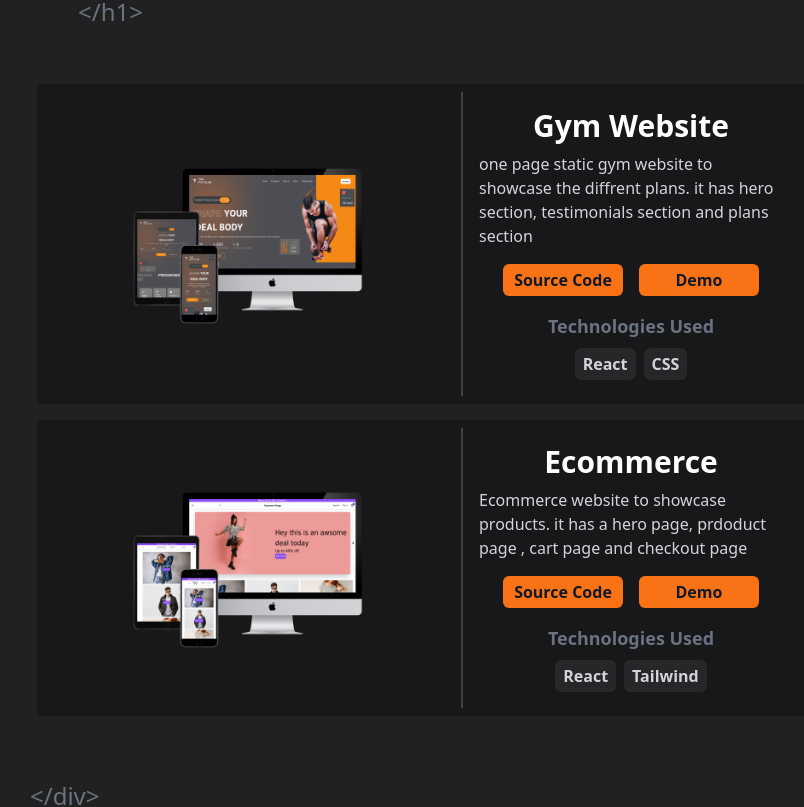
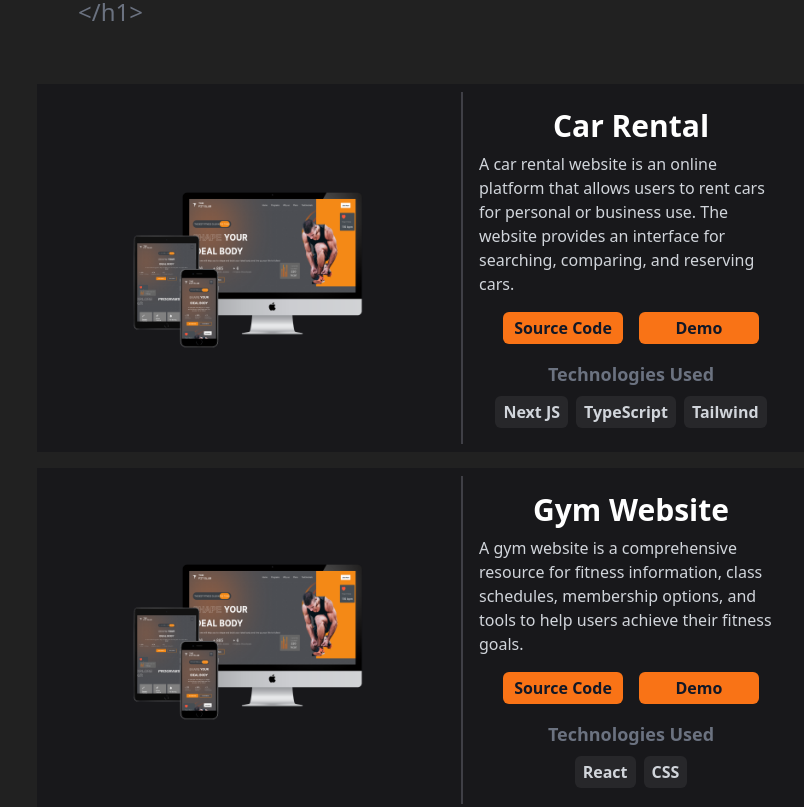
Before and after one commit to Masoud-M/My-Portfolio, a React (Vite) app: page / in a window 1280 px wide. Shown: the part 972-1779 px from the top of the page, without its empty margins (250-1054 px from the left). Built offline with nearby package versions, Linux system fonts and the light colour scheme.

Commit message:
Update Projects.jsx

```diff
--- a/src/components/Projects.jsx
+++ b/src/components/Projects.jsx
@@ -37,8 +37,16 @@ const Projects = () => {
       <div className="flex flex-col justify-center p-4 m-4  items-center gap-4">
         <ProjectItem
           img={GymImg}
+          title="Car Rental"
+          description="A car rental website is an online platform that allows users to rent cars for personal or business use. The website provides an interface for searching, comparing, and reserving cars."
+          techStack={["Next JS", "TypeScript", "Tailwind"]}
+          srcLink="https://github.com/Masoud-M/car-rental"
+          demo="https://647eead214d0787e130c91b3--delicate-tiramisu-c6cc9e.netlify.app/"
+        />
+        <ProjectItem
+          img={GymImg}
           title="Gym Website"
-          description="one page static gym website to showcase the diffrent plans. it has hero section, testimonials section and plans section"
+          description="A gym website is a comprehensive resource for fitness information, class schedules, membership options, and tools to help users achieve their fitness goals."
           techStack={["React", "CSS"]}
           srcLink="https://github.com/Masoud-M/gym-website"
           demo="https://fitclub-1my.pages.dev/"
@@ -46,8 +54,7 @@ const Projects = () => {
         <ProjectItem
           img={EcommerceImg}
           title="Ecommerce"
-          description="Ecommerce website to showcase products.
-          it has a hero page, prdoduct page , cart page and checkout page"
+          description="With a focus on simplicity and clean design, this store prioritize user experience, making it easy for customers to find and purchase the products they need."
           techStack={["React", "Tailwind"]}
           srcLink="https://github.com/Masoud-M/ecommerce"
           demo="https://timely-haupia-f35fe4.netlify.app/"
```
